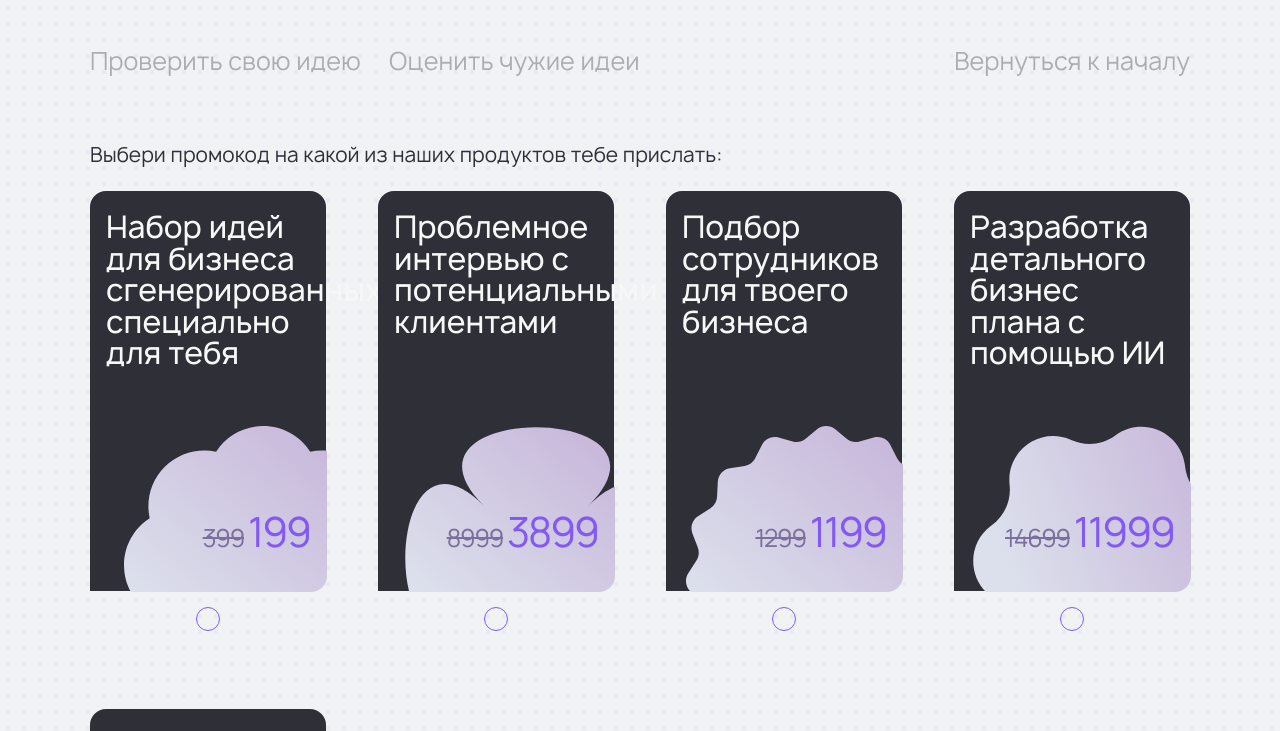
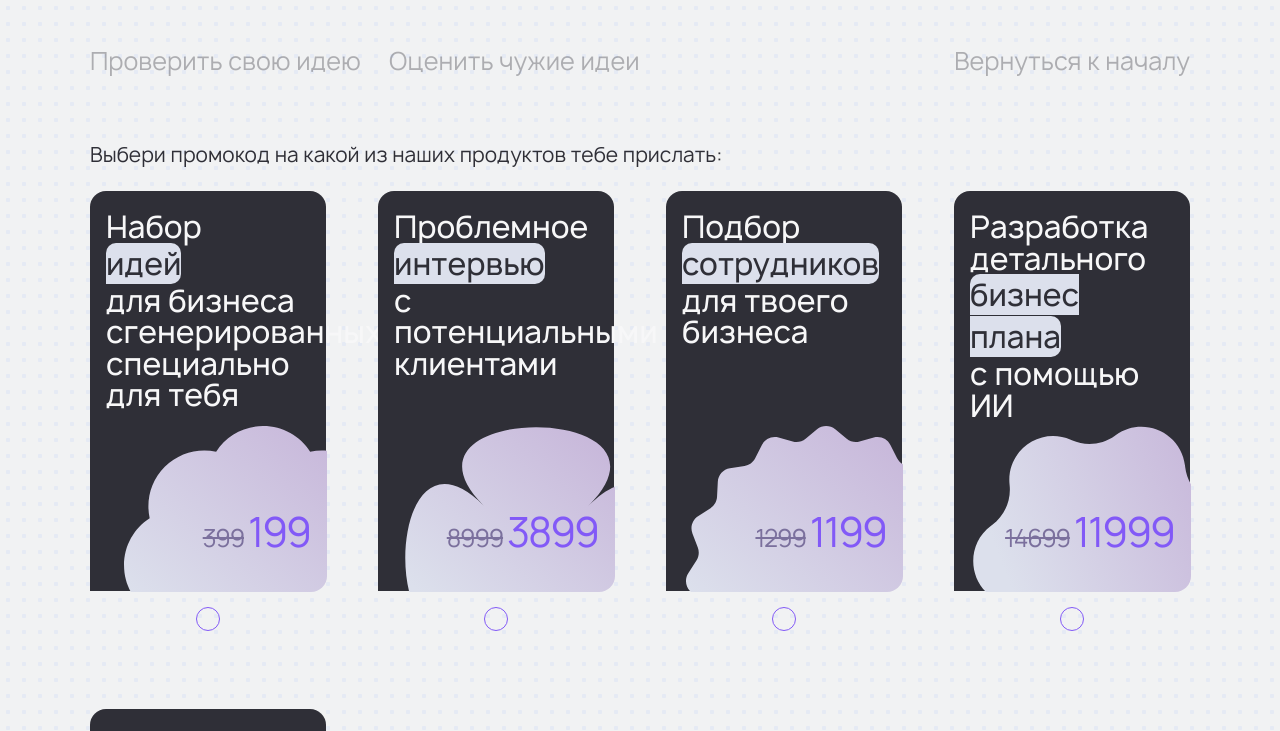
Before and after one commit to EkaterinaShreyner/Project_Misha, a React (Create React App) app: page /promo in a window 1280 px wide. Shown: the top 731 px of the page. Built offline with nearby package versions, Linux system fonts and the light colour scheme.

Commit message:
fix cardPromo and cardIdea

```diff
--- a/src/components/CardIdea/CardIdea.css
+++ b/src/components/CardIdea/CardIdea.css
@@ -3,8 +3,10 @@
   padding: 16px 20px;
   flex-direction: column;
   gap: 28px;
+  justify-content: space-between;
   border-radius: 0px 16px 16px 16px;
   background: #DCE0EC;
+  height: 187px;
 }
 
 .card-idea__title {
@@ -15,6 +17,9 @@
   font-weight: 400;
   line-height: 130%;
   letter-spacing: -0.48px;
+  text-overflow: ellipsis;
+  /* white-space: nowrap; */
+  overflow: hidden;
 }
 
 .card-idea__container {
--- a/src/components/CardIdeaList/CardIdeaList.css
+++ b/src/components/CardIdeaList/CardIdeaList.css
@@ -8,6 +8,11 @@
 .card-idea__list-container {
   display: flex;
   flex-direction: column;
+  gap: 16px;
+}
+
+.card-idea__nav {
+  display: flex;
   gap: 16px;
 }
 
--- a/src/components/CardPromo/CardPromo.css
+++ b/src/components/CardPromo/CardPromo.css
@@ -20,13 +20,28 @@
   position: relative;
 }
 
-.card-promo__title {
+/* .card-promo__title {
+  display: flex;
+  flex-direction: column;
+} */
+
+.card-promo__title-normal {
   color: #F7F7F8;
   font-size: 30px;
   font-style: normal;
   font-weight: 500;
   line-height: 105%;
   width: 100%;
+}
+
+.card-promo__title-bold {
+  background: #DCE0EC;
+  border-radius: 10px 10px 10px 0;
+  color: #2F2F37;
+  font-size: 30px;
+  font-style: normal;
+  font-weight: 500;
+  line-height: 140%;
 }
 
 .card-promo__price {
@@ -71,14 +86,22 @@
   background-repeat: no-repeat; */
   width: 24px;
   height: 24px;
-  /* opacity: 0; */
 }
 
 .card-promo__option_active {
-  /* opacity: 1; */
   width: 78px;
   background-color: #8259F7;
   background-image: url(../../images/Vector37.svg);
   background-position: center;
   background-repeat: no-repeat;
+  animation: scaleMax 0.5s ease-in-out;
 }
+
+@keyframes scaleMax {
+  from {
+    width: 24px;
+  }
+  to {
+    width: 78px;
+  }
+}
--- a/src/components/CardPromo/CardPromo.jsx
+++ b/src/components/CardPromo/CardPromo.jsx
@@ -3,15 +3,19 @@ import { useState } from "react";
 
 import './CardPromo.css'
 
-function CardPromo({text, crossedPrices, actualPrices, ImageCards}) {
+function CardPromo({textStart, textBold, textEnd, crossedPrices, actualPrices, ImageCards}) {
   const [checkmark, setCheckMark] = useState(false);
 
   return (
-    <div className="card-promo-container">
-      <div className="card-promo" onClick={() => setCheckMark(!checkmark)}>
-          <h2 className="card-promo__title">
-            {text}
-          </h2>
+    <div className="card-promo-container" onClick={() => setCheckMark(!checkmark)}>
+      <div className="card-promo">
+        <div className="card-promo__title">
+          <p className="card-promo__title-normal">
+            {textStart}
+          </p>
+          <span className="card-promo__title-bold">{textBold}</span>
+          <p className="card-promo__title-normal">{textEnd}</p>
+        </div>
           <div className="card-promo__price">
             <s className="card-promo__price-previous">
               {crossedPrices}
@@ -20,7 +24,7 @@ function CardPromo({text, crossedPrices, actualPrices, ImageCards}) {
               {actualPrices}
             </span>
           </div>
-          <img className="card-promo__image" src={ImageCards} alt="картинка"/>
+        <img className="card-promo__image" src={ImageCards} alt="картинка"/>
       </div>
       <div className={`card-promo__option ${checkmark? "card-promo__option_active" : ""}`}></div>
     </div>
--- a/src/components/CardsPromoList/CardsPromoList.jsx
+++ b/src/components/CardsPromoList/CardsPromoList.jsx
@@ -15,31 +15,41 @@ function CardsPromoList() {
   const emailPlaceholder = emailValue === "" ? "" : "Напиши свою почту, а мы пришлем результаты обработки твоей идеи нашим ИИ:";
   const promoData = [
     {
-      text: "Набор идей для бизнеса сгенерированных специально для тебя",
+      textStart: "Набор",
+      textBold: "идей",
+      textEnd: "для бизнеса сгенерированных специально для тебя",
       crossedPrice: "399",
       actualPrice: "199",
       image: Img1,
     },
     {
-      text: "Проблемное интервью с потенциальными клиентами",
+      textStart: "Проблемное",
+      textBold: "интервью",
+      textEnd: "с потенциальными клиентами",
       crossedPrice: "8999",
       actualPrice: "3899",
       image: Img2,
     },
     {
-      text: "Подбор сотрудников для твоего бизнеса",
+      textStart: "Подбор",
+      textBold: "сотрудников",
+      textEnd: "для твоего бизнеса",
       crossedPrice: "1299",
       actualPrice: "1199",
       image: Img3,
     },
     {
-      text: "Разработка детального бизнес плана с помощью ИИ",
+      textStart: "Разработка детального",
+      textBold: "бизнес плана",
+      textEnd: "с помощью ИИ",
       crossedPrice: "14699",
       actualPrice: "11999",
       image: Img4,
     },
     {
-      text: "Генерация рекламных материалов с помощью ИИ",
+      textStart: "Генерация",
+      textBold: "рекламных",
+      textEnd: "материалов с помощью ИИ",
       crossedPrice: "6666",
       actualPrice: "4599",
       image: Img5,
@@ -49,7 +59,9 @@ function CardsPromoList() {
   const renderedCards = promoData.map((data, index) => (
     <CardPromo
       key={index}
-      text={data.text}
+      textStart={data.textStart}
+      textBold={data.textBold}
+      textEnd={data.textEnd}
       crossedPrices={data.crossedPrice}
       actualPrices={data.actualPrice}
       ImageCards={data.image}
@@ -74,26 +86,6 @@ function CardsPromoList() {
         // onCheckIdea={handleCheckIdea}
         onChangeInput={(e) => setEmailValue(e.target.value)}
       ></FormIdea>
-
-      {/* <Columns>
-        <p>
-          {emailPlaceholder}
-        </p>
-        <Columns.Column>
-          <input
-            className="input is-black"
-            placeholder={"Напиши свою почту, а мы пришлем результаты обработки твоей идеи нашим ИИ:"}
-            size={9}
-            value={emailValue}
-            onChange={(e) => setEmailValue(e.target.value)}
-          />
-        </Columns.Column>
-        <Columns.Column size={3}>
-          <Button color="primary" className="noLeftBottomRadius">
-            Прислать
-          </Button>
-        </Columns.Column>
-      </Columns> */}
     </div>
   );
 }
--- a/src/components/Main/Main.css
+++ b/src/components/Main/Main.css
@@ -16,8 +16,9 @@
 .main__title-span {
   color: #F7F7F8;
   background: #2F2F37;
-  border-radius: 16px 16px 0 16px;
-  font-size: 39px;
+  border-radius: 12px 12px 0 12px;
+  line-height: 140%;
+  font-size: 45px;
 }
 
 @media screen and (max-width: 768px) {
--- a/src/components/Progress/Progress.css
+++ b/src/components/Progress/Progress.css
@@ -87,6 +87,13 @@
   font-style: normal;
   font-weight: 400;
   line-height: normal;
+  opacity: 1;
+}
+
+.check__button-know:hover {
+  opacity: 75%;
+  transition: opacity 0.5s linear;
+  color: #F7F7F8;
 }
 
 .check__result {
@@ -159,6 +166,6 @@
     width: 98px;
   }
   100% {
-    width: 112px;
+    width: 117px;
   }
 }
```
Also changed, not shown: src/components/CardIdeaList/CardIdeaList.jsx (+52 -9 lines).
